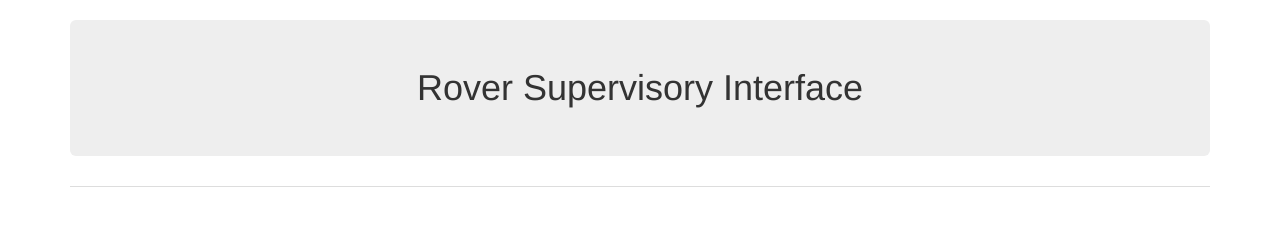
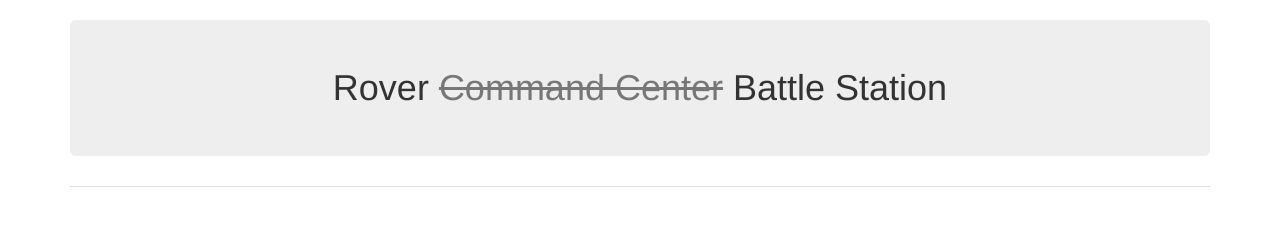
Before and after one commit to 4534-ninjas/interface, a plain HTML site: page static/index.html in a window 1280 px wide. Drawn offline with Linux system fonts and the light colour scheme.

Commit message:
Rename 'Supervisory Interface' to 'Battle Station'!

```diff
--- a/static/index.html
+++ b/static/index.html
@@ -61,6 +61,9 @@ button.killswitch {
 }
 .panel-warning .panel-heading {
 	background-color: #f2bd6e !important;
+}
+s {
+	color: #777;
 }
 	</style>
 	<script>
@@ -189,7 +192,7 @@ xxx=$scope;
 <body>
 
 <div class="container" ng-controller="SupervisoryCtrl">
-	<h1 class="jumbotron">Rover Supervisory Interface</h1>
+	<h1 class="jumbotron">Rover <s>Command Center</s> Battle Station</h1>
 	<uib-tabset>
 		<uib-tab ng-repeat="rover in rovers" heading="{{rover.name}} ({{rover.host}}:{{rover.port}}) {{rover.status}}">
 			<uib-tabset justified="true" type="pills" class="ctm">
```
